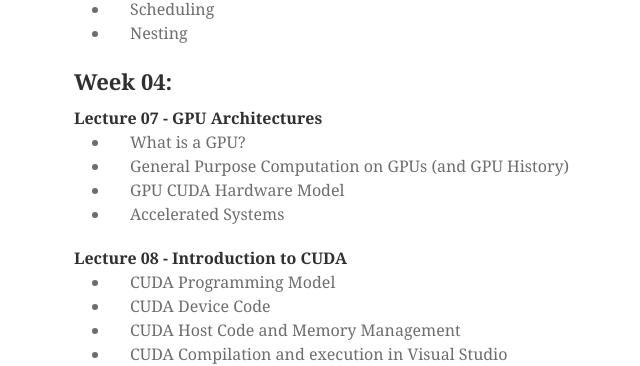
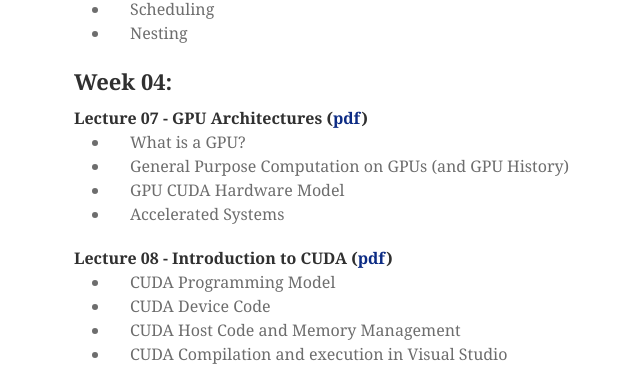
Before and after one commit to mondus/mondus.github.io, a Jekyll site: the page built from teaching/COM4521/index.md, in a window 1280 px wide and 900 px high, scrolled down 1941 px. Shown: the part 153-519 px from the top of the window, without its empty margins (166-806 px from the left). Built offline with Jekyll 4.4.1, drawn with Linux system fonts in a browser that asks for light colours; nearby versions of some CDN libraries; some web fonts are replaced.

Commit message:
Update index.md

```diff
--- a/teaching/COM4521/index.md
+++ b/teaching/COM4521/index.md
@@ -89,14 +89,14 @@ Lectures will take place on Mondays 15:00 until 17:00 in Diamond lecture theatre
 
 ## Week 04:
 
-#### Lecture 07 - GPU Architectures
+#### Lecture 07 - GPU Architectures ([pdf](https://drive.google.com/file/d/0B2HbOiEppVPMNDNQd2FfeXM0a0E/view?usp=sharing))
 
 * What is a GPU?
 * General Purpose Computation on GPUs (and GPU History)
 * GPU CUDA Hardware Model
 * Accelerated Systems
 
-#### Lecture 08 - Introduction to CUDA
+#### Lecture 08 - Introduction to CUDA ([pdf](https://drive.google.com/file/d/0B2HbOiEppVPMTkZ6YUdEVUZPY00/view?usp=sharing))
 
 * CUDA Programming Model
 * CUDA Device Code
```
